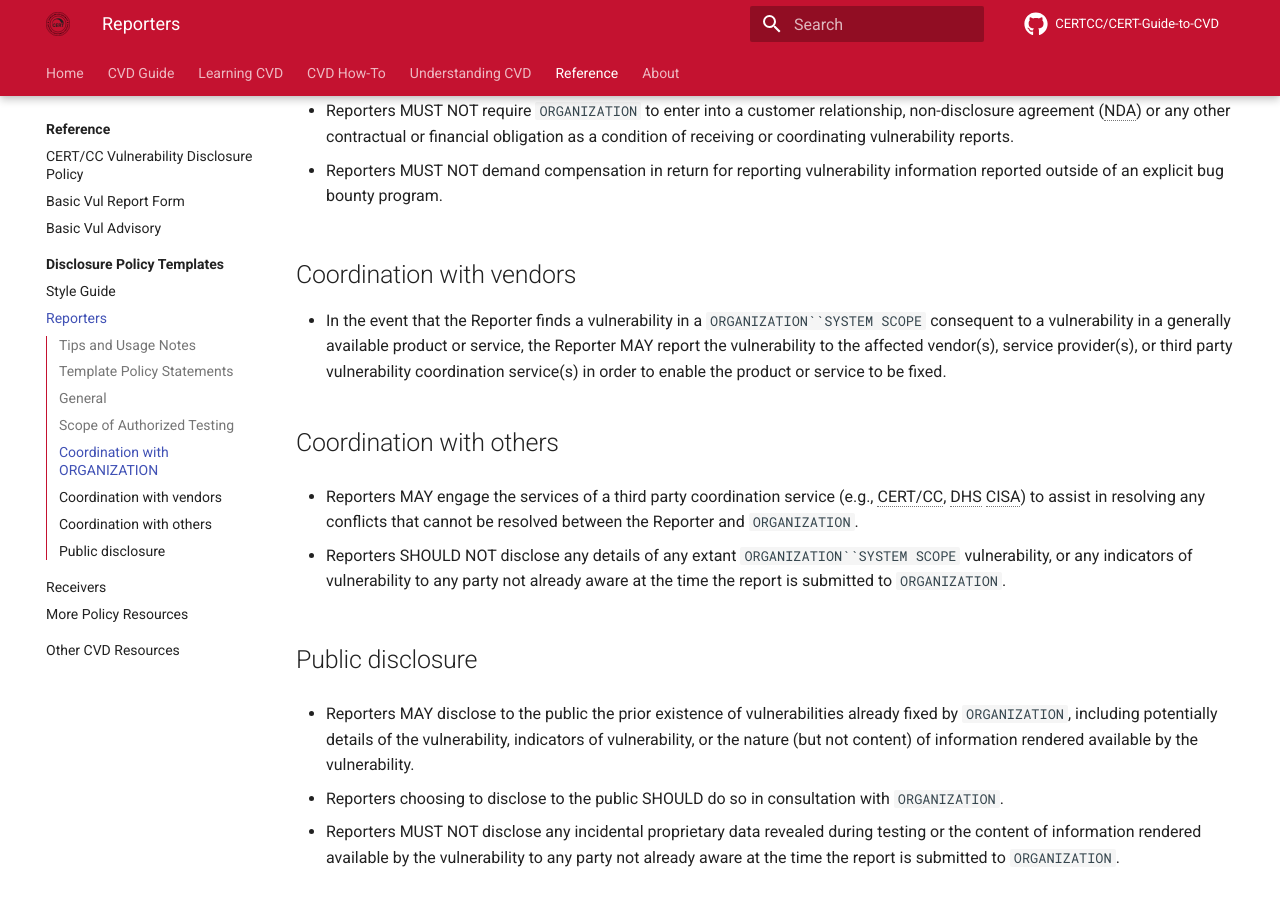
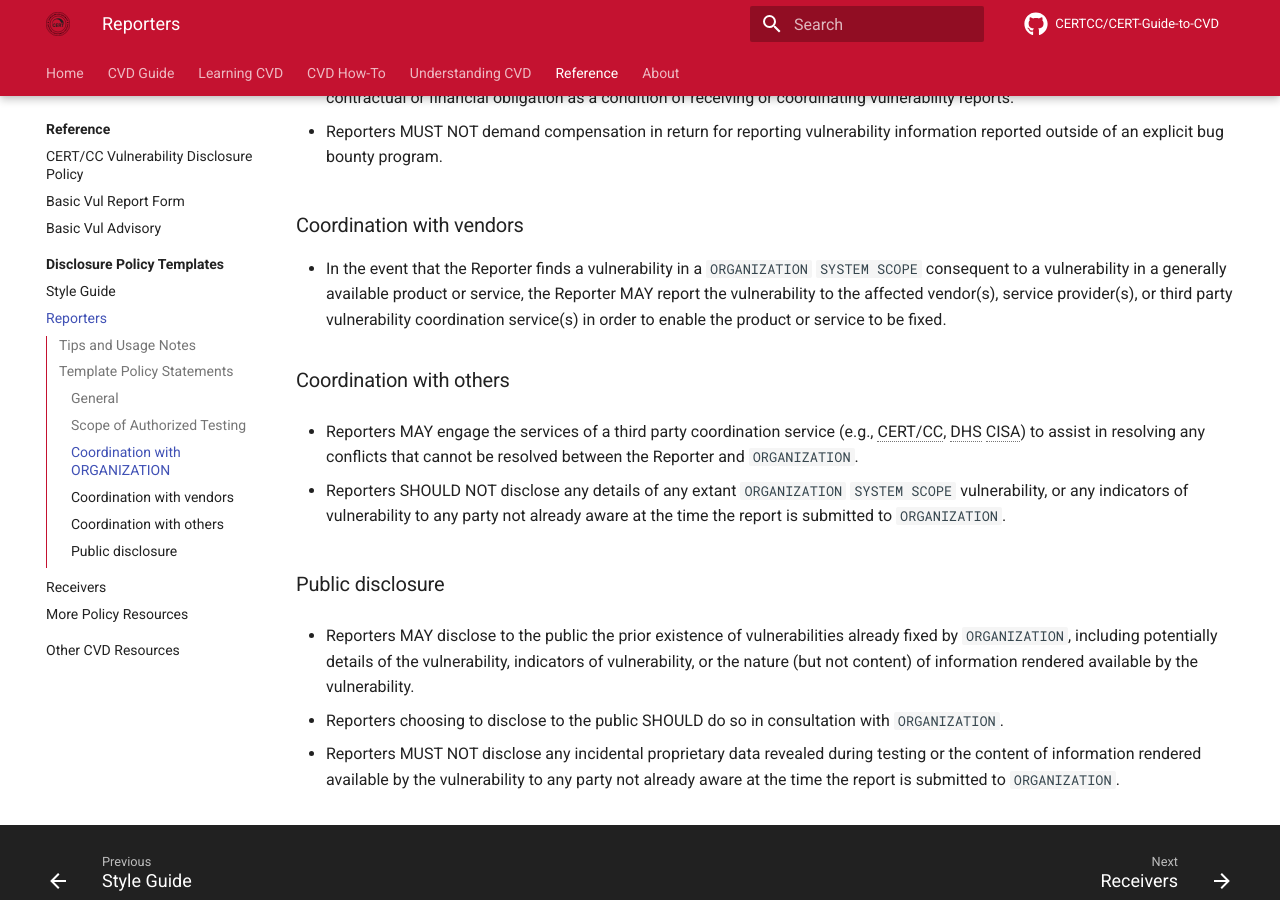
Before and after one commit to CERTCC/CERT-Guide-to-CVD, an MkDocs documentation site: the page built from docs/reference/policy_templates/reporters.md, in a window 1280 px wide and 900 px high, scrolled down 3704 px. Built offline with MkDocs 1.6.1 and Material for MkDocs 9.7.7, drawn with Linux system fonts in a browser that asks for light colours; comment, search, counter and statistics services are not loaded.

Commit message:
Fix headings (#29)
* Fix headings

* Fix headings in reporters.md

* fix #28

Add a space between two backticked terms

```diff
--- a/docs/reference/policy_templates/reporters.md
+++ b/docs/reference/policy_templates/reporters.md
@@ -13,13 +13,13 @@ vulnerability disclosure program.<!--end-->
 
 Reporters MUST adhere to the following guidelines.
 
-## General
+### General
 
 * Reporters MUST comply with all applicable `JURISDICTION` laws in connection with security research activities or other participation in this vulnerability disclosure program.
 
 * Reporters SHOULD make a good faith effort to notify and work directly with the affected vendor(s) or service providers prior to publicly disclosing vulnerability reports.
 
-## Scope of Authorized Testing
+### Scope of Authorized Testing
 
 * Reporters MAY test `SYSTEM SCOPE` to detect a vulnerability for the sole purpose of providing `ORGANIZATION` information about that vulnerability.
 
@@ -57,7 +57,7 @@ Reporters MUST adhere to the following guidelines.
 
 * Reporters SHOULD contact `ORGANIZATION` at POINT OF CONTACT if at any point you are uncertain of whether to proceed with testing.
 
-## Coordination with `ORGANIZATION`
+### Coordination with `ORGANIZATION`
 
 * Reporters SHOULD submit vulnerability reports to `ORGANIZATION` via `REPORTING CHANNEL`.
 
@@ -85,17 +85,17 @@ Reporters MUST adhere to the following guidelines.
 
 * Reporters MUST NOT demand compensation in return for reporting vulnerability information reported outside of an explicit bug bounty program.
 
-## Coordination with vendors
+### Coordination with vendors
 
-* In the event that the Reporter finds a vulnerability in a `ORGANIZATION``SYSTEM SCOPE` consequent to a vulnerability in a generally available product or service, the Reporter MAY report the vulnerability to the affected vendor(s), service provider(s), or third party vulnerability coordination service(s) in order to enable the product or service to be fixed.
+* In the event that the Reporter finds a vulnerability in a `ORGANIZATION` `SYSTEM SCOPE` consequent to a vulnerability in a generally available product or service, the Reporter MAY report the vulnerability to the affected vendor(s), service provider(s), or third party vulnerability coordination service(s) in order to enable the product or service to be fixed.
 
-## Coordination with others
+### Coordination with others
 
 * Reporters MAY engage the services of a third party coordination service (e.g., CERT/CC, DHS CISA) to assist in resolving any conflicts that cannot be resolved between the Reporter and `ORGANIZATION`.
 
-* Reporters SHOULD NOT disclose any details of any extant `ORGANIZATION``SYSTEM SCOPE` vulnerability, or any indicators of vulnerability to any party not already aware at the time the report is submitted to `ORGANIZATION`.
+* Reporters SHOULD NOT disclose any details of any extant `ORGANIZATION` `SYSTEM SCOPE` vulnerability, or any indicators of vulnerability to any party not already aware at the time the report is submitted to `ORGANIZATION`.
 
-## Public disclosure
+### Public disclosure
 
 * Reporters MAY disclose to the public the prior existence of vulnerabilities already fixed by `ORGANIZATION`, including potentially details of the vulnerability, indicators of vulnerability, or the nature (but not content) of information rendered available by the vulnerability.
 
```
Also changed, not shown: docs/reference/policy_templates/receivers.md (+5 -5 lines).
